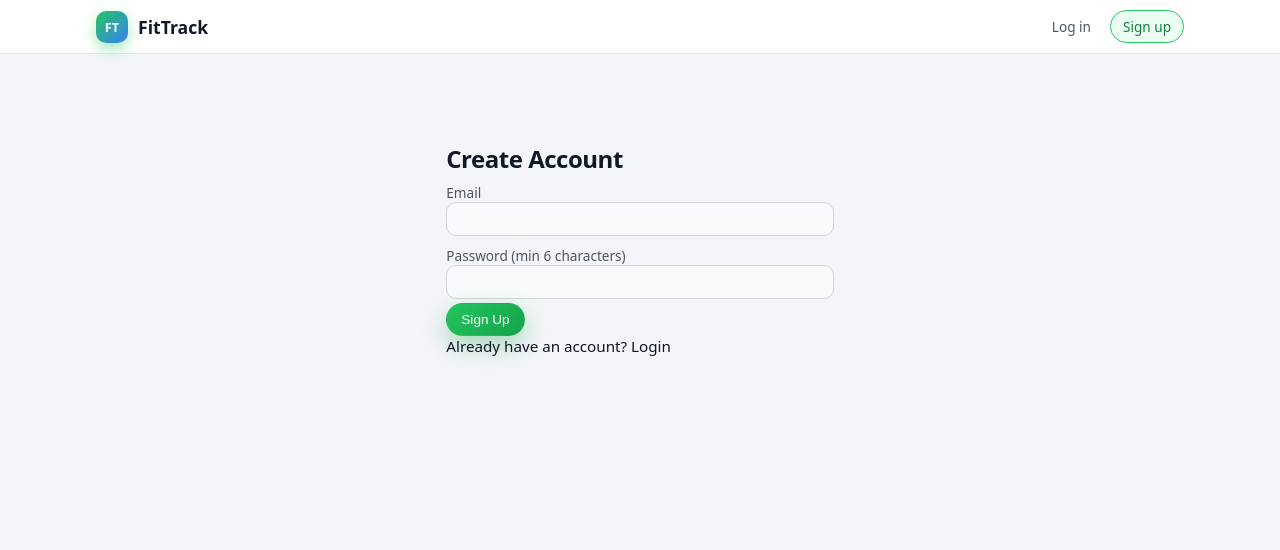
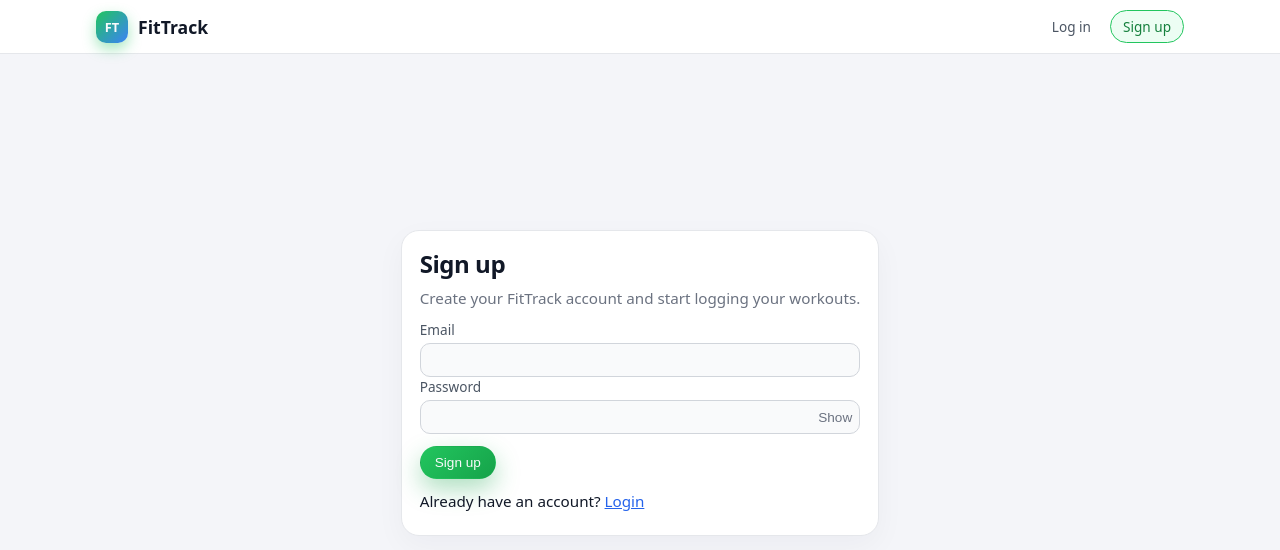
Before and after one commit to hammourmansour-creator/Fittrack, a React (Vite) app: page /register in a window 1280 px wide. Shown: the top 550 px of the page. Built offline with nearby package versions, Linux system fonts and the light colour scheme; no server answers.

Commit message:
Polish auth UI and add password toggle

```diff
--- a/src/pages/LoginPage.jsx
+++ b/src/pages/LoginPage.jsx
@@ -1,85 +1,84 @@
-// --------------------------------------
-// LoginPage.jsx
-// --------------------------------------
-// This page lets users log in using Firebase auth.
-// Form → email + password
-// On success → redirect to dashboard
-// On error → show simple message
-// --------------------------------------
-
 import { useState } from "react";
-import { useNavigate, Link } from "react-router-dom";
 import { useAuth } from "../context/AuthContext.jsx";
-
+import { Link, useNavigate } from "react-router-dom";
 
 export default function LoginPage() {
-  const { login } = useAuth(); // from AuthContext
+  const { login } = useAuth();
   const navigate = useNavigate();
 
-  const [form, setForm] = useState({ email: "", password: "" });
+  const [email, setEmail] = useState("");
+  const [password, setPassword] = useState("");
+  const [showPassword, setShowPassword] = useState(false);
+
   const [error, setError] = useState("");
+  const [shake, setShake] = useState(false);
 
-  // Update form fields
-  const handleChange = (e) =>
-    setForm({ ...form, [e.target.name]: e.target.value });
-
-  // Submit login form
-  const handleSubmit = async (e) => {
+  async function handleSubmit(e) {
     e.preventDefault();
     setError("");
 
     try {
-      // Firebase login
-      await login(form.email, form.password);
-
-      // Redirect to dashboard if login succeeds
+      await login(email, password);
       navigate("/dashboard");
     } catch (err) {
-      // If wrong info → show error
-      setError("Invalid email or password.");
-      console.error("Login error:", err);
+      setError("Incorrect email or password.");
+      setShake(true);
+      setTimeout(() => setShake(false), 400);
     }
-  };
+  }
 
   return (
-    <main className="auth-page">
-      <form className="auth-card" onSubmit={handleSubmit}>
+    <main className="app-main">
+      <div className="form-card">
         <h2>Login</h2>
+        <p style={{ color: "#6b7280", marginBottom: 12 }}>
+          Welcome back. Log in to see your workouts and dashboard.
+        </p>
 
-        {error && <div className="error">{error}</div>}
+        {error && <p className="error-text">{error}</p>}
 
-        {/* Email input */}
-        <label>
-          Email
+        <form onSubmit={handleSubmit} className={shake ? "shake" : ""}>
+          <label>Email</label>
           <input
             type="email"
-            name="email"
-            value={form.email}
-            onChange={handleChange}
+            value={email}
+            onChange={(e) => setEmail(e.target.value)}
             required
           />
-        </label>
 
-        {/* Password input */}
-        <label>
-          Password
-          <input
-            type="password"
-            name="password"
-            value={form.password}
-            onChange={handleChange}
-            required
-          />
-        </label>
+          <label>Password</label>
+          <div className="input-with-icon">
+            <input
+              type={showPassword ? "text" : "password"}
+              value={password}
+              onChange={(e) => setPassword(e.target.value)}
+              required
+            />
+            <button
+              type="button"
+              className="input-icon-button"
+              onClick={() => setShowPassword((prev) => !prev)}
+            >
+              {showPassword ? "Hide" : "Show"}
+            </button>
+          </div>
 
-        <button className="primary-btn" type="submit">
-          Sign In
-        </button>
+          <button
+            type="submit"
+            className="primary-btn"
+            style={{ marginTop: 12 }}
+          >
+            Login
+          </button>
+        </form>
 
-        <p className="auth-switch">
-          Don't have an account? <Link to="/register">Register</Link>
+        <p style={{ marginTop: 14, fontSize: "0.9rem" }}>
+          Don’t have an account?{" "}
+          <Link to="/register" className="auth-link">
+            Register
+          </Link>
         </p>
-      </form>
+      </div>
     </main>
   );
 }
--- a/src/pages/RegisterPage.jsx
+++ b/src/pages/RegisterPage.jsx
@@ -6,80 +6,92 @@
 // After successful signup → redirect to dashboard.
 // --------------------------------------
 
+// src/pages/RegisterPage.jsx
+
 import { useState } from "react";
-import { useNavigate, Link } from "react-router-dom";
 import { useAuth } from "../context/AuthContext.jsx";
-
+import { Link, useNavigate } from "react-router-dom";
 
 export default function RegisterPage() {
-  const { register } = useAuth(); // Firebase register function
+  // If your AuthContext uses "register" instead of "signup",
+  // change this line to: const { register } = useAuth();
+  const { signup } = useAuth();
   const navigate = useNavigate();
 
-  // Form state
-  const [form, setForm] = useState({ email: "", password: "" });
+  const [email, setEmail] = useState("");
+  const [password, setPassword] = useState("");
+  const [showPassword, setShowPassword] = useState(false);
+
   const [error, setError] = useState("");
+  const [shake, setShake] = useState(false);
 
-  // Update form fields
-  const handleChange = (e) =>
-    setForm({ ...form, [e.target.name]: e.target.value });
-
-  // Submit signup form
-  const handleSubmit = async (e) => {
+  async function handleSubmit(e) {
     e.preventDefault();
     setError("");
 
     try {
-      // Create account with Firebase
-      await register(form.email, form.password);
-
-      // Redirect after successful registration
+      await signup(email, password);
       navigate("/dashboard");
     } catch (err) {
-      setError("Could not create account.");
-      console.error("Register error:", err);
+      console.error(err);
+      setError("Could not create account. Try a different email.");
+      setShake(true);
+      setTimeout(() => setShake(false), 400);
     }
-  };
+  }
 
   return (
-    <main className="auth-page">
-      <form className="auth-card" onSubmit={handleSubmit}>
-        <h2>Create Account</h2>
+    <main className="app-main">
+      <div className="form-card">
+        <h2>Sign up</h2>
+        <p style={{ color: "#6b7280", marginBottom: 12 }}>
+          Create your FitTrack account and start logging your workouts.
+        </p>
 
-        {error && <div className="error">{error}</div>}
+        {error && <p className="error-text">{error}</p>}
 
-        {/* Email input */}
-        <label>
-          Email
+        <form onSubmit={handleSubmit} className={shake ? "shake" : ""}>
+          <label>Email</label>
           <input
             type="email"
-            name="email"
-            value={form.email}
-            onChange={handleChange}
+            value={email}
+            onChange={(e) => setEmail(e.target.value)}
             required
           />
-        </label>
 
-        {/* Password input */}
-        <label>
-          Password (min 6 characters)
-          <input
-            type="password"
-            name="password"
-            value={form.password}
-            onChange={handleChange}
-            required
-            minLength={6}
-          />
-        </label>
+          <label>Password</label>
+          <div className="input-with-icon">
+            <input
+              type={showPassword ? "text" : "password"}
+              value={password}
+              onChange={(e) => setPassword(e.target.value)}
+              required
+            />
+            <button
+              type="button"
+              className="input-icon-button"
+              onClick={() => setShowPassword((prev) => !prev)}
+            >
+              {showPassword ? "Hide" : "Show"}
+            </button>
+          </div>
 
-        <button className="primary-btn" type="submit">
-          Sign Up
-        </button>
+          <button
+            type="submit"
+            className="primary-btn"
+            style={{ marginTop: 12 }}
+          >
+            Sign up
+          </button>
+        </form>
 
-        <p className="auth-switch">
-          Already have an account? <Link to="/login">Login</Link>
+        <p style={{ marginTop: 12 }}>
+          Already have an account?{" "}
+          <Link to="/login" className="auth-link">
+            Login
+          </Link>
         </p>
-      </form>
+      </div>
     </main>
   );
 }
--- a/src/styles/global.css
+++ b/src/styles/global.css
@@ -494,3 +494,59 @@ tbody tr:nth-child(even) {
     height: 72px;
   }
 }
+
+.auth-link {
+  color: #2563eb; /* Tailwind blue-600 */
+  font-weight: 500;
+  text-decoration: underline;
+  cursor: pointer;
+}
+
+.auth-link:hover {
+  color: #1d4ed8; /* darker blue */
+}
+@keyframes shake {
+  0% { transform: translateX(0); }
+  20% { transform: translateX(-6px); }
+  40% { transform: translateX(6px); }
+  60% { transform: translateX(-4px); }
+  80% { transform: translateX(4px); }
+  100% { transform: translateX(0); }
+}
+
+.shake {
+  animation: shake 0.35s ease-in-out;
+}
+
+.error-text {
+  color: #dc2626; /* red-600 */
+  font-size: 0.85rem;
+  margin-top: -4px;
+  margin-bottom: 10px;
+}
+
+/* Password input with eye icon */
+.input-with-icon {
+  position: relative;
+}
+
+.input-with-icon input {
+  padding-right: 40px; /* space for the icon button */
+}
+
+.input-icon-button {
+  position: absolute;
+  right: 8px;
+  top: 50%;
+  transform: translateY(-50%);
+  border: none;
+  background: none;
+  padding: 0;
+  cursor: pointer;
+  font-size: 0.85rem;
+  color: #6b7280;
+}
+
+.input-icon-button:hover {
+  color: #374151;
+}
```
